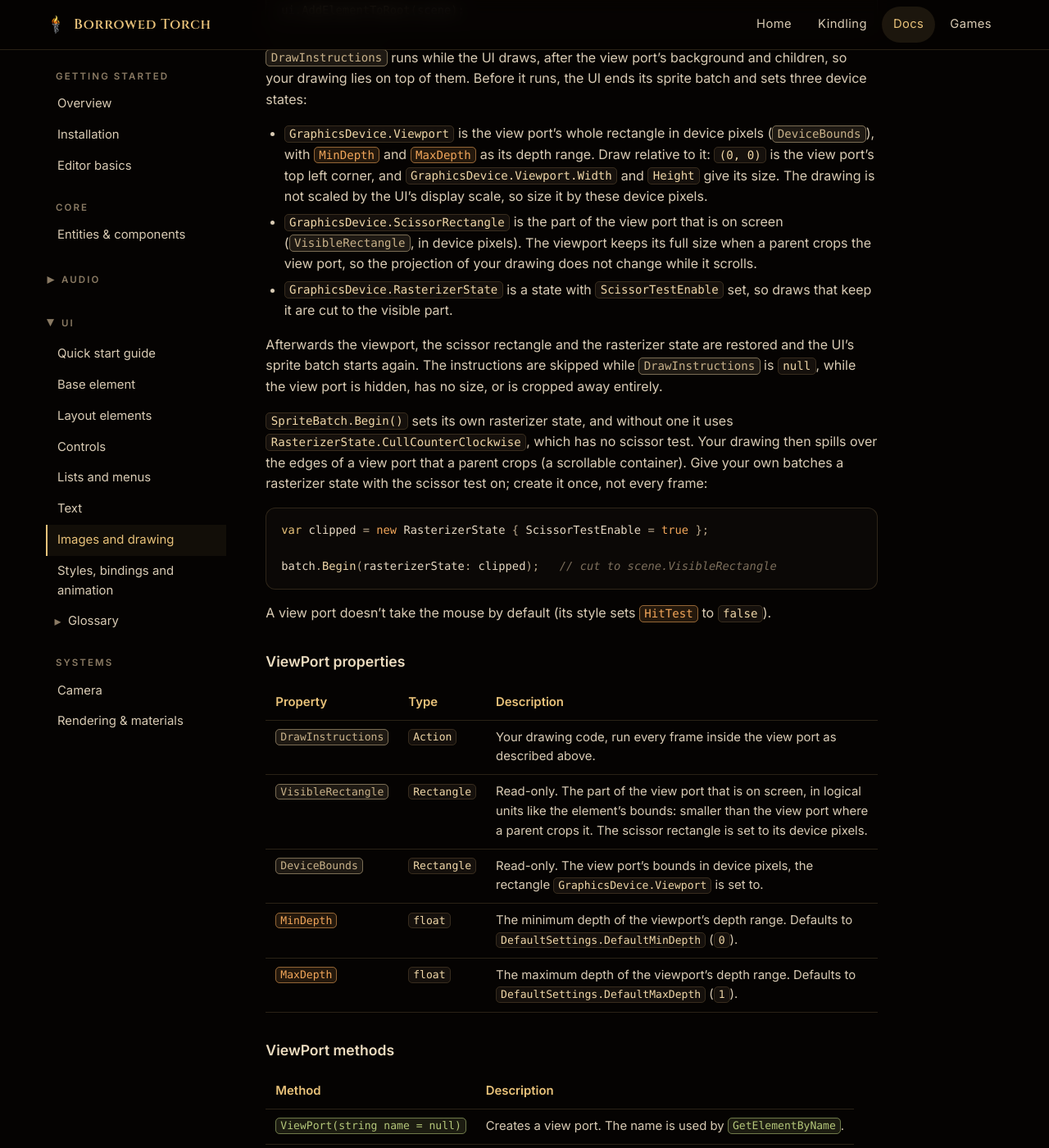
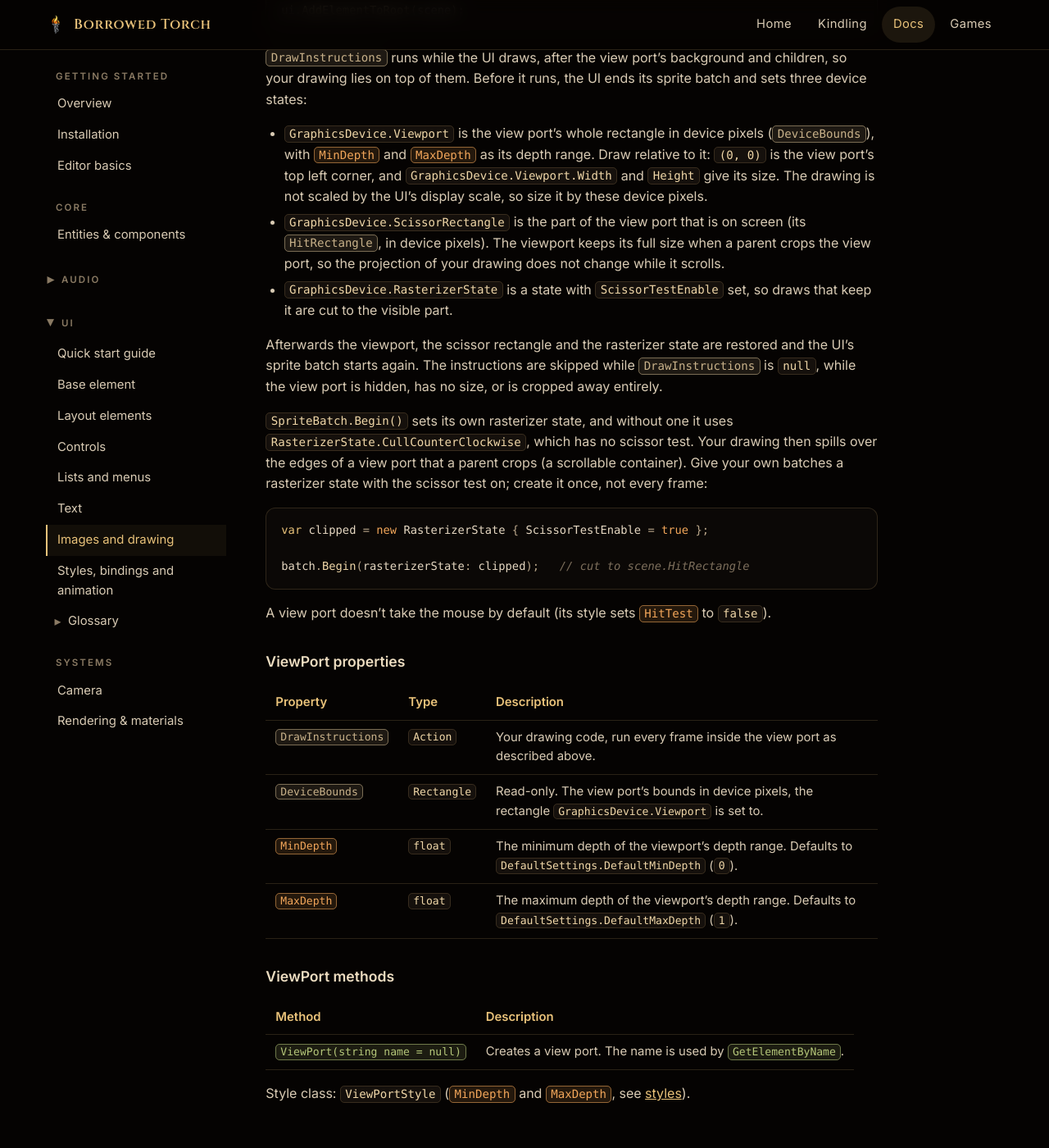
Before and after one commit to Elzianor/borrowedtorch-site, a Jekyll site: the page built from docs/ui-images.md, in a window 1280 px wide and 1400 px high, scrolled down 6559 px. Shown: the whole window at 82% size. Built offline with Jekyll 4.4.1, drawn with Linux system fonts in a browser that asks for light colours; some web fonts are replaced.

Commit message:
HitRectangle in the docs, the view port without VisibleRectangle
The base element page lists HitRectangle; the view port page clips to
it and drops VisibleRectangle; the glossary follows. The new rows of
the text page link their names (EnterTypesLineBreak and
RichOutlineThickness as dependency properties), and ActualWidth and
ActualHeight are coloured as the properties they are.

Co-Authored-By: Claude Opus 5.5 <noreply@anthropic.com>

````diff
--- a/_data/ui_glossary.yml
+++ b/_data/ui_glossary.yml
@@ -80,6 +80,9 @@
         - title: "Grid<wbr>Row<wbr>Span"
           anchor: gridrowspan
           kind: dp
+        - title: "Hit<wbr>Rectangle"
+          anchor: hitrectangle
+          kind: prop
         - title: "Hit<wbr>Rectangle<wbr>Color"
           anchor: hitrectanglecolor
           kind: prop
@@ -1861,9 +1864,6 @@
           kind: prop
         - title: "Style<wbr>Override"
           anchor: styleoverride
-          kind: prop
-        - title: "Visible<wbr>Rectangle"
-          anchor: visiblerectangle
           kind: prop
         - title: "View<wbr>Port()"
           anchor: viewport
--- a/docs/ui-images.md
+++ b/docs/ui-images.md
@@ -230,7 +230,7 @@ of them. Before it runs, the UI ends its sprite batch and sets three device stat
   <a class="ref dp" href="/docs/ui-glossary/elements/view-port/#maxdepth">`MaxDepth`</a> as its depth range. Draw relative to it: `(0, 0)` is the view port's top left corner, and
   `GraphicsDevice.Viewport.Width` and `Height` give its size. The drawing is not scaled by the UI's display scale, so
   size it by these device pixels.
-- `GraphicsDevice.ScissorRectangle` is the part of the view port that is on screen (<a class="ref prop" href="/docs/ui-glossary/elements/view-port/#visiblerectangle">`VisibleRectangle`</a>, in device
+- `GraphicsDevice.ScissorRectangle` is the part of the view port that is on screen (its <a class="ref prop" href="/docs/ui-glossary/elements/base-element/#hitrectangle">`HitRectangle`</a>, in device
   pixels). The viewport keeps its full size when a parent crops the view port, so the projection of your drawing does
   not change while it scrolls.
 - `GraphicsDevice.RasterizerState` is a state with `ScissorTestEnable` set, so draws that keep it are cut to the
@@ -247,7 +247,7 @@ container). Give your own batches a rasterizer state with the scissor test on; c
 ```csharp
 var clipped = new RasterizerState { ScissorTestEnable = true };
 
-batch.Begin(rasterizerState: clipped);   // cut to scene.VisibleRectangle
+batch.Begin(rasterizerState: clipped);   // cut to scene.HitRectangle
 ```
 
 A view port doesn't take the mouse by default (its style sets <a class="ref dp" href="/docs/ui-glossary/elements/base-element/#hittest">`HitTest`</a> to `false`).
@@ -257,7 +257,6 @@ A view port doesn't take the mouse by default (its style sets <a class="ref dp"
 | Property | Type | Description |
 | --- | --- | --- |
 | <a class="ref prop" href="/docs/ui-glossary/elements/view-port/#drawinstructions">`DrawInstructions`</a> | `Action` | Your drawing code, run every frame inside the view port as described above. |
-| <a class="ref prop" href="/docs/ui-glossary/elements/view-port/#visiblerectangle">`VisibleRectangle`</a> | `Rectangle` | Read-only. The part of the view port that is on screen, in logical units like the element's bounds: smaller than the view port where a parent crops it. The scissor rectangle is set to its device pixels. |
 | <a class="ref prop" href="/docs/ui-glossary/elements/view-port/#devicebounds">`DeviceBounds`</a> | `Rectangle` | Read-only. The view port's bounds in device pixels, the rectangle `GraphicsDevice.Viewport` is set to. |
 | <a class="ref dp" href="/docs/ui-glossary/elements/view-port/#mindepth">`MinDepth`</a> | `float` | The minimum depth of the viewport's depth range. Defaults to <a class="ref" href="/docs/ui-glossary/types/default-settings/#defaultmindepth">`DefaultSettings.DefaultMinDepth`</a> (`0`). |
 | <a class="ref dp" href="/docs/ui-glossary/elements/view-port/#maxdepth">`MaxDepth`</a> | `float` | The maximum depth of the viewport's depth range. Defaults to <a class="ref" href="/docs/ui-glossary/types/default-settings/#defaultmaxdepth">`DefaultSettings.DefaultMaxDepth`</a> (`1`). |
````
Also changed, not shown: docs/ui-base-element.md (+2 -1 lines), docs/ui-glossary/elements/base-element.md (+4 -0 lines), docs/ui-glossary/elements/view-port.md (+0 -4 lines), docs/ui-text.md (+3 -3 lines).
